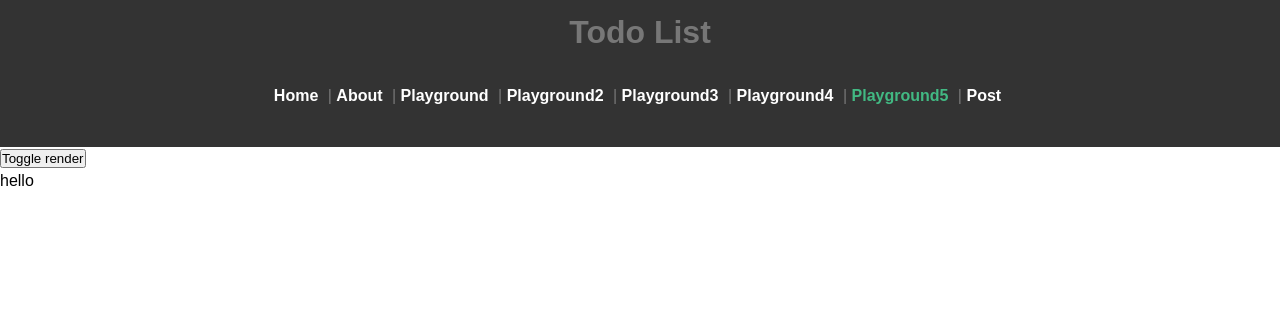
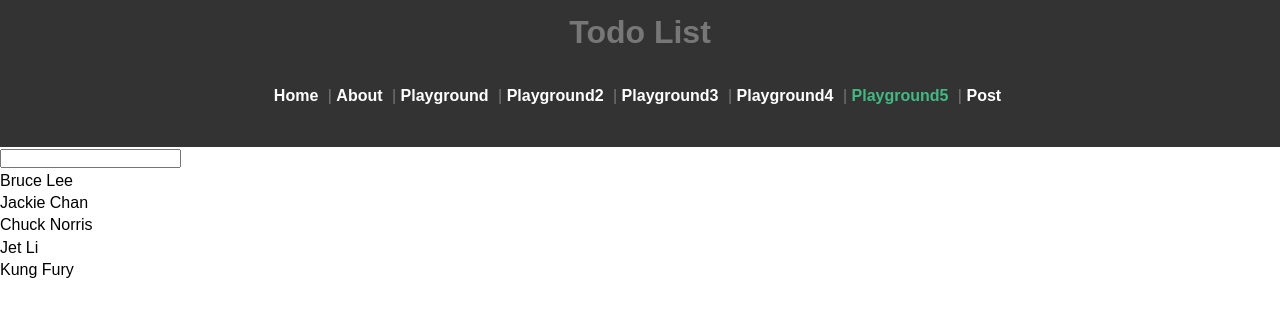
Before and after one commit to RyotaBannai/vue, a Vue app in the folder vue-app/: page /pg5 in a window 1280 px wide. Shown: the top 316 px of the page. Built offline with nearby package versions, Linux system fonts and the light colour scheme; a small style sheet from the web is missing.

Commit message:
learn father vue transition.

```diff
--- a/vue-app/package.json
+++ b/vue-app/package.json
@@ -12,6 +12,8 @@
     "core-js": "^3.6.4",
     "sass-loader": "^8.0.2",
     "uuid": "^8.1.0",
+    "velocity-animate": "^1.5.2",
+    "velocityjs": "^2.0.0",
     "vue": "^2.6.11",
     "vue-router": "^3.2.0"
   },
--- /dev/null
+++ b/vue-app/src/components/transition/StaggeringListTransitions.vue
@@ -0,0 +1,77 @@
+<template>
+    <div id="staggered-list-demo">
+        <input v-model="query">
+        <transition-group
+                name="staggered-fade"
+                tag="ul"
+                v-bind:css="false"
+                v-on:before-enter="beforeEnter"
+                v-on:enter="enter"
+                v-on:leave="leave">
+            <li
+                    v-for="(item, index) in computedList"
+                    v-bind:key="item.msg"
+                    v-bind:data-index="index">{{ item.msg }}</li>
+        </transition-group>
+    </div>
+</template>
+
+<script>
+    import Velocity from 'velocity-animate'
+    export default {
+        name: "StaggeringListTransitions",
+        data() {
+            return {
+                query: '',
+                list: [
+                    { msg: 'Bruce Lee' },
+                    { msg: 'Jackie Chan' },
+                    { msg: 'Chuck Norris' },
+                    { msg: 'Jet Li' },
+                    { msg: 'Kung Fury' }
+                ]
+            }
+        },
+        computed: {
+            computedList: function () {
+                var vm = this;
+                return this.list.filter(function (item) {
+                    // indexOf returns index of character in the string.
+                    // if the char isn't in the string, then this f returns
+                    // if query is '' then all returns 0, thus all shows up
+                    return item.msg.toLowerCase().indexOf(vm.query.toLowerCase()) !== -1
+                })
+            }
+        },
+        methods: {
+            beforeEnter: function (el) {
+                el.style.opacity = 0;
+                el.style.height = 0;
+            },
+            enter: function (el, done) {
+                var delay = el.dataset.index * 150; // data-index にバインドするとインデックスも取れる
+                setTimeout(function () {
+                    Velocity(
+                        el,
+                        {opacity: 1, height: '1.6em'},
+                        {complete: done} // Ensure a function is called only once.
+                    )
+                }, delay)
+            },
+            leave: function (el, done) {
+                var delay = el.dataset.index * 150;
+                setTimeout(function () {
+                    Velocity(
+                        el,
+                        {opacity: 0, height: 0},
+                        {complete: done}
+                    )
+                }, delay)
+            }
+        }
+    }
+</script>
+
+<style scoped>
+
+</style>
--- a/vue-app/src/views/PG5.vue
+++ b/vue-app/src/views/PG5.vue
@@ -1,15 +1,17 @@
 <template>
-<AnimationExample></AnimationExample>
+<StaggeringListTransitions></StaggeringListTransitions>
 </template>
 
 <script>
     //import TransitionExample from "../components/transition/TransitionExample";
-    import AnimationExample from "../components/transition/AnimationExample";
+    // import AnimationExample from "../components/transition/AnimationExample";
+    import StaggeringListTransitions from "../components/transition/StaggeringListTransitions";
     export default {
         name: "PG5.vue",
         components:{
             //TransitionExample,
-            AnimationExample
+            //AnimationExample.
+            StaggeringListTransitions
         }
     }
 </script>
```
Also changed, not shown: 2 other files (tests, documents, lock files or other folders).
